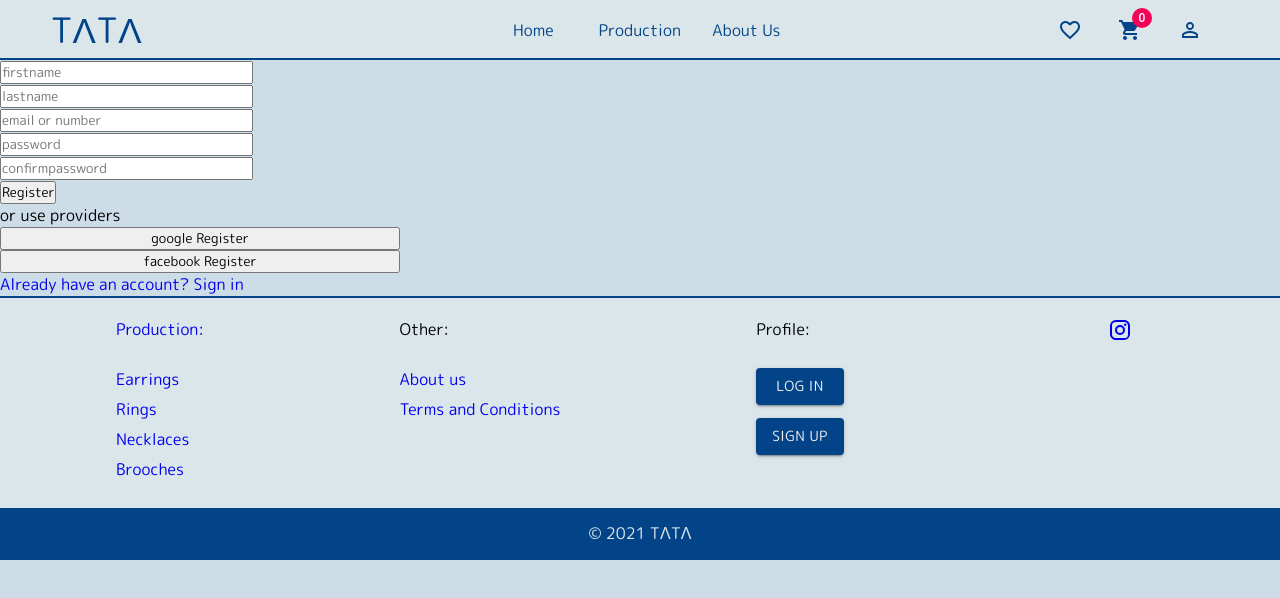
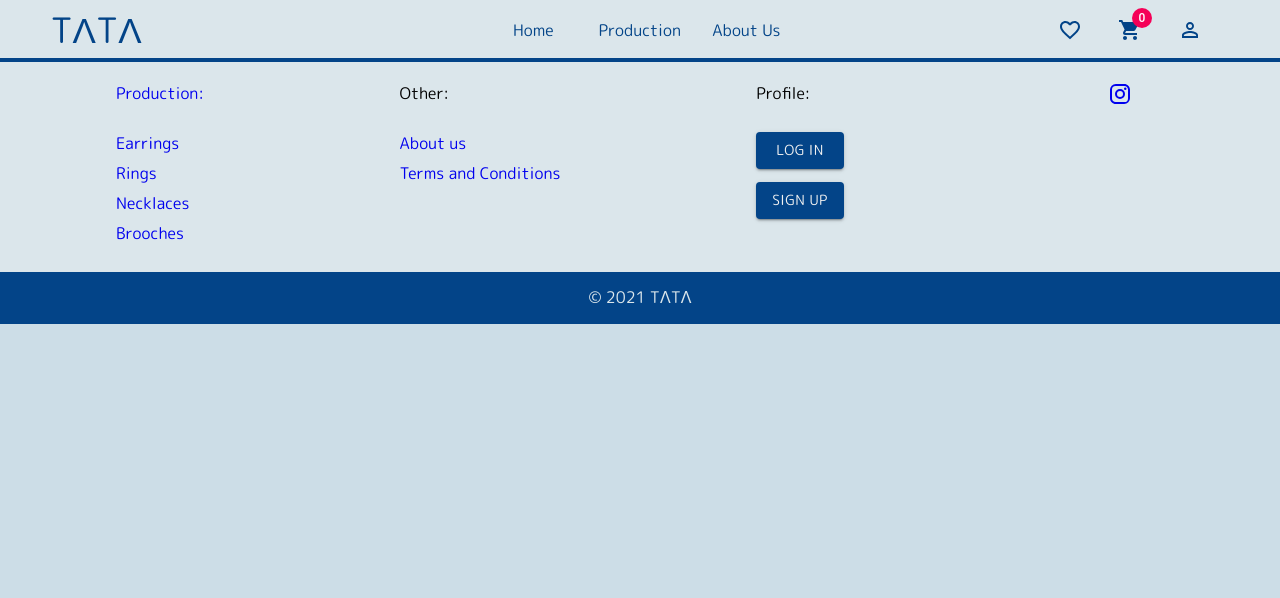
Before and after one commit to Mr-Saba/shopping-website, a React (Create React App) app: page / in a window 1280 px wide. Shown: the top 598 px of the page. Built offline with nearby package versions, Linux system fonts and the light colour scheme; no server answers.

Commit message:
routing update

```diff
--- a/src/App.js
+++ b/src/App.js
@@ -29,7 +29,7 @@ function App() {
     <div className="App">
         <Header/>
       <Switch>
-        <Route path="/" exact component={Registration}></Route>
+        <Route path="/signUp" exact component={Registration}></Route>
         <Route path="/sign-in" component={LogIn} exact></Route>
         <Route path="/dashboard" component={Dashboard} exact></Route>
         <Route path="/forgot-password" component={ForgotPassword} exact></Route>
```
